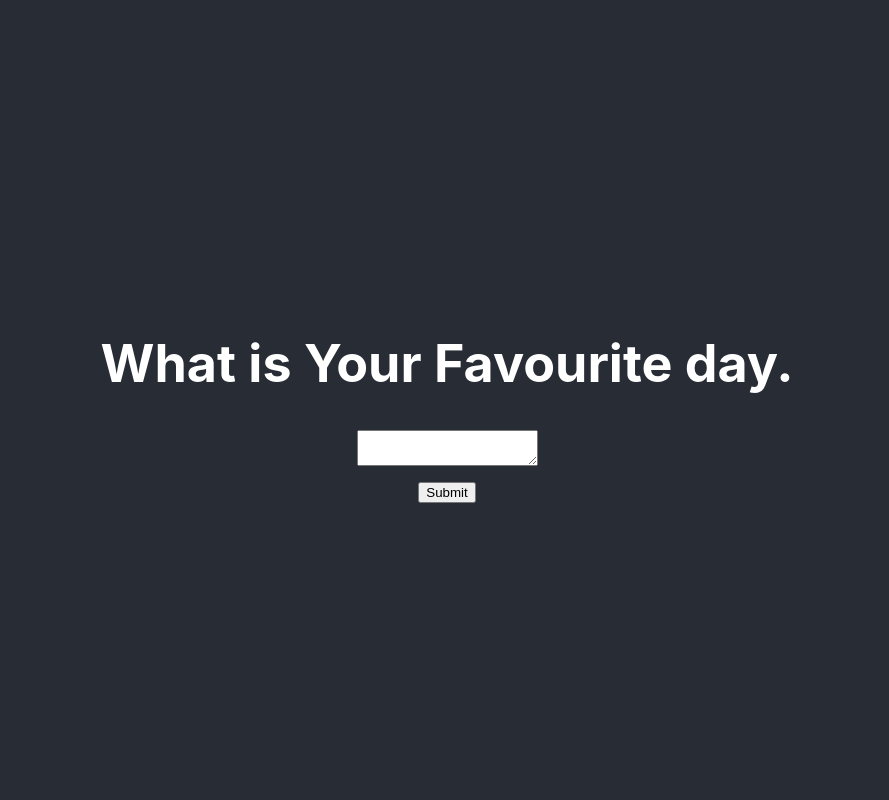
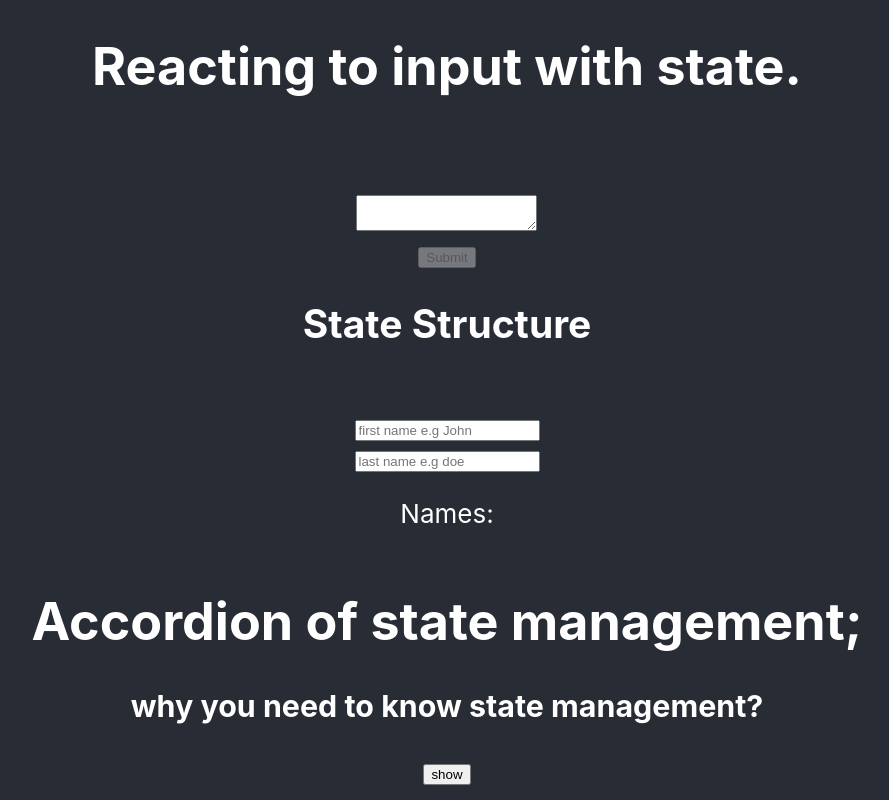
Before and after one commit to svitalis123/state_learning, a React (Create React App) app: page / in a window 1280 px wide. Shown: the top 800 px of the page, without its empty margins (193-1082 px from the left). Built offline with nearby package versions, Linux system fonts and the light colour scheme.

Commit message:
reacting to input with state, state structure, sharing state within components

```diff
--- a/src/App.js
+++ b/src/App.js
@@ -1,22 +1,21 @@
-
 import './App.css';
+import Accordion from './components/Accordion';
+import Form from './components/Form';
+import Names from './components/Names';
 
 function App() {
   return (
     <div className="App">
       <header className="App-header">
-        <h1>
-          What is Your Favourite day.
-        </h1>
-       <form>
-        <textarea>
+       {/* import our form component handling reactint to input with state */}
+       <Form />
 
-        </textarea>
-        <br/>
-        <button>
-          Submit
-        </button>
-       </form>
+       {/* state structure */}
+       <Names />
+
+       {/* share state between components */}
+
+       <Accordion />
       </header>
     </div>
   );
--- /dev/null
+++ b/src/components/Accordion.js
@@ -0,0 +1,64 @@
+import React, { useState } from 'react'
+
+const data = [
+  {
+    id: 1,
+    title: "why you need to know state management?",
+    ans: "Keep your state DRY, share state between components and keepyour update state logic maintainable"
+  },
+  {
+    id: 2,
+    title: "what is keeping code dry?",
+    ans: "ensuring no duplication DRY- Don't repeat yourself"
+  },
+  {
+    id: 3,
+    title: "what is Reacting to input with state?",
+    ans: "avoid writing functions for disabled, enabled, error, you can handle that in state"
+
+  }
+]
+function Accordion() {
+  // we will be handling lifting state up
+  // we need to set our initial state
+  const [index, setIndex] = useState(0)
+  return (
+    <div>
+      <h1>
+        Accordion of state management;
+      </h1>
+      {
+        data.map((dat) => (
+          <Frame
+          key={dat.id}
+          title={dat.title}
+          theindex={index === dat.id}
+          show={() => setIndex(dat.id)}
+          >
+            {dat.ans}
+          </Frame>
+        ))
+      }
+
+    </div>
+  )
+}
+
+function Frame({
+  title,
+  children,
+  theindex,
+  show}
+) {
+  return (
+  <div>
+      <h3>
+        {title}
+      </h3>
+      {
+        theindex ? <p>{children}</p> : <button type='button' onClick={show}>show</button>
+      }
+  </div>
+)}
+
+export default Accordion
--- /dev/null
+++ b/src/components/Form.js
@@ -0,0 +1,91 @@
+import React, { useState } from 'react'
+
+function Form() {
+  // lets cover how to update answer
+  // state with answer which is empty string before typing
+  const [answer, setAnswer] = useState('');
+  // a state for error with default being null
+  const [error, setError] = useState(null);
+  // we need to react to input to either submitting, typing, or success or error
+  const [status, setStatus] = useState("typing");
+  // let's handle on submitting the form
+  const handleSubmit = async (e) => {
+    // lets prevent refreshing
+    e.preventDefault()
+    // let set the status that it is submitting
+    setStatus("submitting");
+    // set error empty on submitting
+    setError(null);
+    // let's try and catch
+    try{
+      // await function that checks answer and pass on the answer
+      await checkAnswer(answer)
+      setStatus("success");
+      setAnswer("");
+    } catch(error) {
+      setStatus("typing");
+      setError(error);
+    }
+  }
+  // lets handle the text area we want to get the updated answer once it is typed
+  const handleTextChange = (e) => {
+    setAnswer(e.target.value);
+  }
+
+  return (
+    <div>
+      <h1>
+        Reacting to input with state.
+      </h1>
+      <br />
+      <p style={status === "success" ? {display: 'block'} : {display:'none'} }>
+        Successfully guessed Right. It is React.
+      </p>
+      <br />
+      <form
+      onSubmit={handleSubmit}
+      >
+        <textarea
+        value={answer}
+        onChange={handleTextChange}
+        disabled={status === "submitting"}
+        />
+        <br />
+        <button
+        type='submit'
+        disabled={status === "submitting" || answer.length === 0 }
+        >
+          Submit
+        </button>
+        {
+          error !== null && <p>{error.message}</p>
+        }
+      </form>
+    </div>
+  )
+}
+
+// lets handle to check if an answer is correct
+// The correct answer is React
+// We will compare answer to our answer using a promise and set a timeout to return the answer in 2s
+// the function accepts an answer
+function checkAnswer(answer){
+  // we will return a promise if it is succesful we will resolve if it is not succesful we reject
+  return new Promise((resolve, reject) => {
+    setTimeout(() => {
+      // it should return false if it is not react and true if it is
+      let checkans =  answer.toLowerCase() !== "react"
+      // lets set a conditional to check if it is true or false
+      if(checkans){
+        // if it is false we reject with an Error capital E
+        reject(new Error("Wrong Answer, Try again"));
+      }else{
+        resolve();
+      }
+    }, 2000)
+  })
+}
+
+
+
+export default Form
--- /dev/null
+++ b/src/components/Names.js
@@ -0,0 +1,35 @@
+import React, { useState } from 'react'
+// let's focus on state structure
+// our aim is to keep our state dry that is avoid repetitions
+function Names() {
+  // state for firstname and lastname
+  const [firstname, setFirstname] = useState('');
+  const [lastname, setLastname] = useState('');
+  const fullname = firstname + ' ' + lastname;
+  // handle first name
+   const handleFirstname = (e) => {
+    setFirstname(e.target.value)
+   }
+
+   const handleLastname = (e) => {
+    setLastname(e.target.value)
+   }
+  return (
+    <div>
+      {/* state structure */}
+      <h2>
+        State Structure
+      </h2>
+      <br/ >
+      <label for="firstname" />
+      <input type='text' value={firstname} onChange={handleFirstname} id='firstname' placeholder='first name e.g John' />
+      <br />
+      <label for="lastname" />
+      <input type='text' value={lastname} onChange={handleLastname} id='lastname' placeholder='last name e.g doe' />
+
+      <p>Names: {fullname}</p>
+    </div>
+  )
+}
+
+export default Names
```
Also changed, not shown: 1 other file (tests, documents, lock files or other folders).
